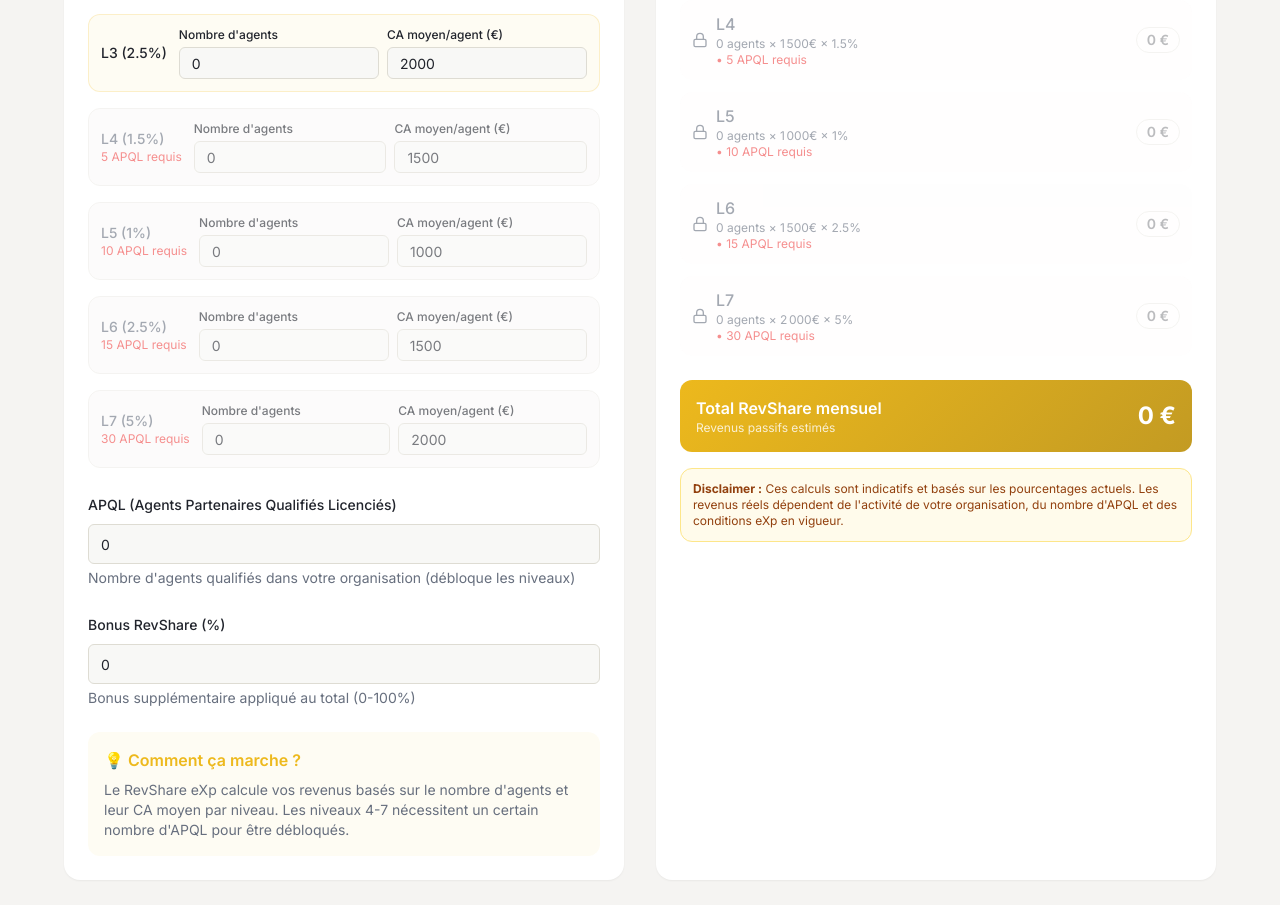
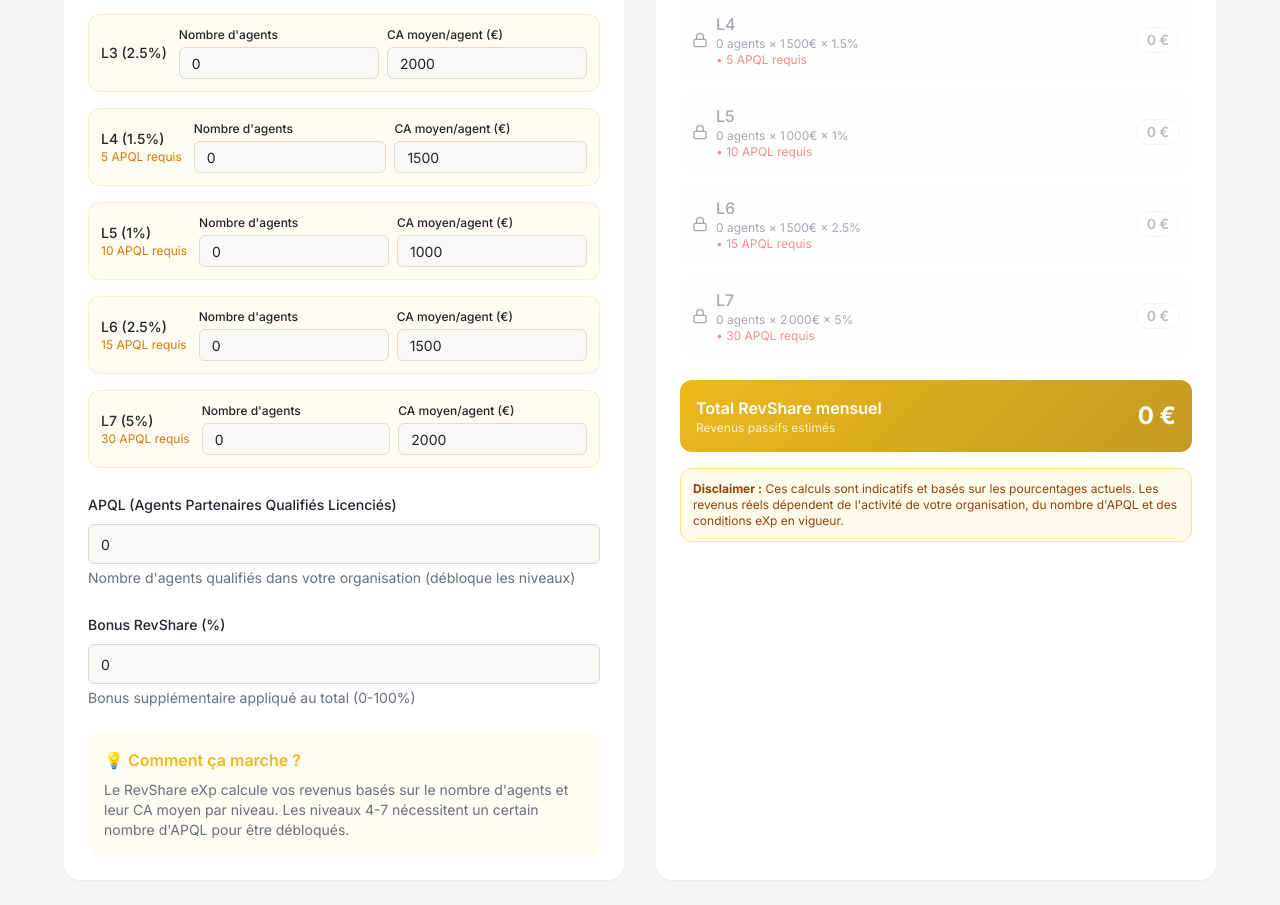
Before and after one commit to Sebsolo/prestige-dwellings-platform, a React (Vite) app: page /rejoindre-exp in a window 1280 px wide. Shown: the part 3604-4509 px from the top of the page. Built offline with nearby package versions, Linux system fonts and the light colour scheme; no server answers; the database is empty.

Commit message:
Refine APQL blocking in calculator

```diff
--- a/src/components/RevShareCalculator.tsx
+++ b/src/components/RevShareCalculator.tsx
@@ -47,9 +47,13 @@ const RevShareCalculator = ({
   };
 
   const calculateRevShare = (level: keyof LevelPercents): number => {
-    if (!isLevelActive(level)) return 0;
     const totalLevelRevenue = agentCounts[level] * avgRevenues[level];
     return (totalLevelRevenue * percents[level]) / 100;
+  };
+
+  const calculateActiveRevShare = (level: keyof LevelPercents): number => {
+    if (!isLevelActive(level)) return 0;
+    return calculateRevShare(level);
   };
 
   const levels = [
@@ -64,7 +68,7 @@ const RevShareCalculator = ({
   ] as const;
 
   const baseRevShare = levels.reduce((total, level) => {
-    return total + calculateRevShare(level.key);
+    return total + calculateActiveRevShare(level.key);
   }, 0);
 
   const bonusAmount = bonusSettings?.enabled ? (baseRevShare * bonus) / 100 : 0;
@@ -115,17 +119,15 @@ const RevShareCalculator = ({
                     return (
                       <div
                         key={level.key}
-                        className={`p-3 rounded-xl border transition-all ${
-                          isActive ? 'border-primary/20 bg-primary/5' : 'border-muted bg-muted/30 opacity-60'
-                        }`}
+                        className="p-3 rounded-xl border border-primary/20 bg-primary/5 transition-all"
                       >
                         <div className="flex items-center justify-between gap-3">
                           <div className="min-w-0 flex-shrink-0">
-                            <div className={`font-medium text-sm ${isActive ? '' : 'text-muted-foreground'}`}>
+                            <div className="font-medium text-sm">
                               {level.label} ({percents[level.key]}%)
                             </div>
                             {requiredApql > 0 && (
-                              <div className={`text-xs ${isActive ? 'text-green-600 dark:text-green-400' : 'text-red-500 dark:text-red-400'}`}>
+                              <div className={`text-xs ${isActive ? 'text-green-600 dark:text-green-400' : 'text-amber-600 dark:text-amber-400'}`}>
                                 {requiredApql} APQL requis
                               </div>
                             )}
@@ -234,6 +236,7 @@ const RevShareCalculator = ({
                    const isActive = isLevelActive(level.key);
                    const requiredApql = getRequiredApql(level.key);
                    const revenue = calculateRevShare(level.key);
+                   const activeRevenue = calculateActiveRevShare(level.key);
 
                   return (
                     <div
@@ -270,6 +273,9 @@ const RevShareCalculator = ({
                            minimumFractionDigits: 0,
                            maximumFractionDigits: 0
                          })}
+                         {!isActive && revenue > 0 && (
+                           <span className="text-xs ml-1">(non compté)</span>
+                         )}
                        </Badge>
                     </div>
                   );
```
Lines whose indentation alone changed are shown as unchanged.
